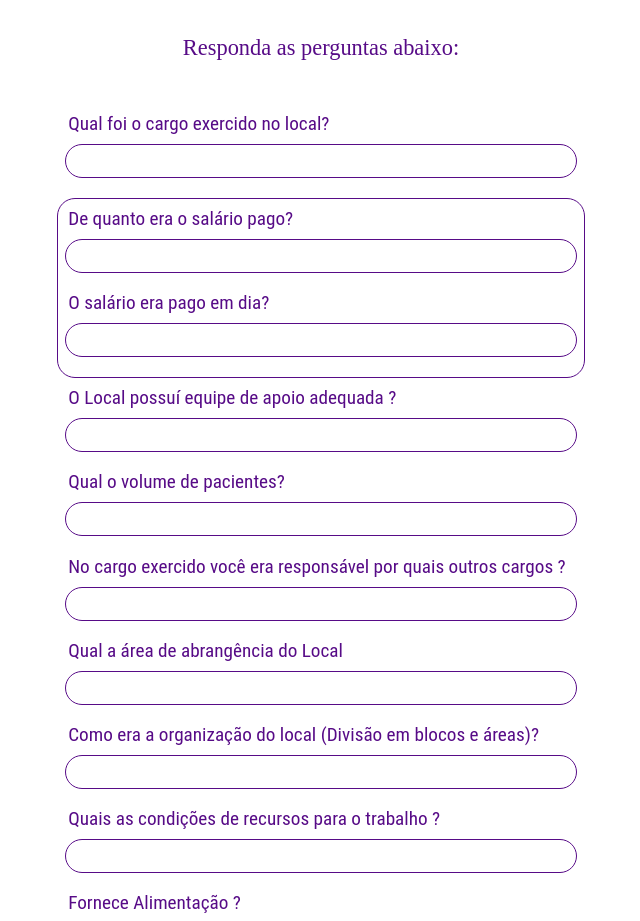
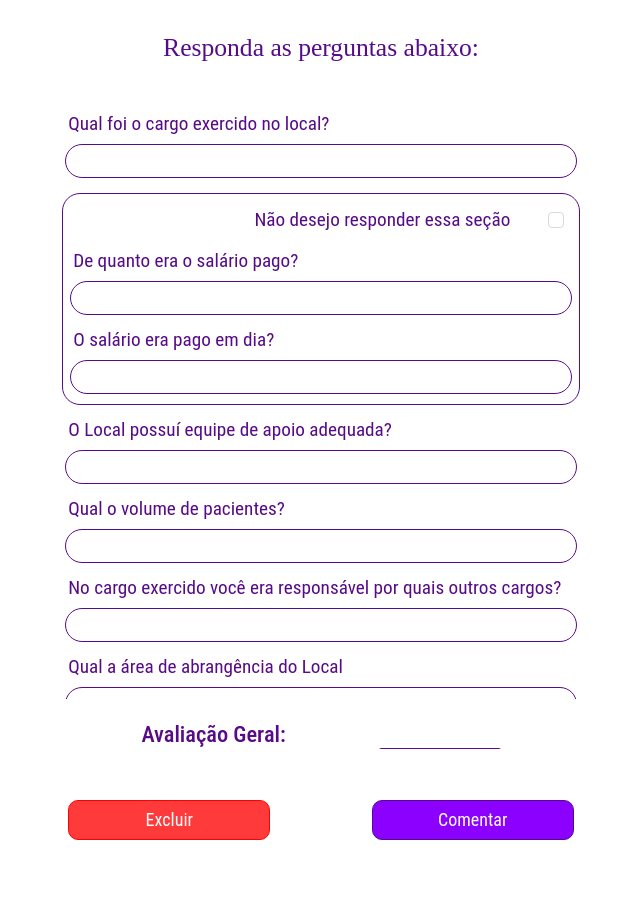
Before and after one commit to cpejr/front-web-mvpclinicas, a React (Vite) app: page /novocomentario in a window 1280 px wide. Shown: the top 921 px of the page, without its empty margins (319-959 px from the left). After the commit the page ends 873 px from the top, so only its background shows below. Built offline with nearby package versions, Linux system fonts and the light colour scheme.

Commit message:
feat: estrutura pronta e inputs funcionais

```diff
--- a/src/Styles/Input/Input.jsx
+++ b/src/Styles/Input/Input.jsx
@@ -36,7 +36,7 @@ const Input = styled.input`
   box-shadow: ${(props) => props.boxShadow};
   border: ${(props) => props.border};
   border-bottom: 1px solid #570B87;
-  color: ${(props) => props.color };
+  color: ${(props) => props.color ?? "#8B00FF" };
 
   &:focus {
     outline: none;
@@ -54,7 +54,7 @@ const Input = styled.input`
 }
 
   /* Margem */
-  margin-bottom: ${(props) => props.marginBottom ?? '2%'};
+  margin-bottom: ${(props) => props.marginBottom};
   margin-left: ${(props) => props.marginLeft};
   margin-right: ${(props) => props.marginRight};
   margin-top: ${(props) => props.marginTop };
--- a/src/pages/NovoComentario/NovoComentario.jsx
+++ b/src/pages/NovoComentario/NovoComentario.jsx
@@ -1,8 +1,9 @@
-import React from "react";
+import React, { useState } from "react";
 import {
   Body,
   CaixaAvaliacao,
   CaixaBotoes,
+  CaixaCheckbox,
   CaixaPerguntas,
   CaixaSalario,
   ConjuntoTituloInput,
@@ -13,118 +14,118 @@ import {
 
 import Botao from "../../Styles/Botao/Botao";
 import Input from "../../Styles/Input/Input";
+import { Checkbox } from "antd";
 
 function NovoComentario() {
+  const [checkPreenchido, setCheckPreenchido] = useState(false);
+  const [respostas, setRespostas] = useState({});
+
+  function estadoCheckbox() {
+    setCheckPreenchido(!checkPreenchido);
+  }
+
+  const preenchendoRespostas = (pergunta, valor) => {
+    setRespostas((prevRespostas) => ({
+      ...prevRespostas,
+      [pergunta]: valor,
+    }));
+  };
+
+  const validarComentario = () => {
+    if (!respostas["Qual foi o cargo exercido no local?"]) {
+      alert("O campo 'Qual foi o cargo exercido no local?' é obrigatório.");
+      return;
+    }
+
+    if (!checkPreenchido && (!respostas["De quanto era o salário pago?"] || !respostas["O salário era pago em dia?"])) {
+      alert("Os campos relacionados ao salário devem ser preenchidos.");
+      return;
+    }
+
+    alert("uhuhuhuh");
+  };
+
+  console.log(respostas)
+
+  const renderizaInput = (pergunta) => (
+    <ConjuntoTituloInput>
+      <TituloInput>{pergunta}</TituloInput>
+      <Input
+        border="1px solid #570B87"
+        borderRadius="18px"
+        height="30px"
+        onChange={(e) => preenchendoRespostas(pergunta, e.target.value)}
+      />
+    </ConjuntoTituloInput>
+  );
+
   return (
     <Body>
       <Titulo>Responda as perguntas abaixo:</Titulo>
       <CaixaPerguntas>
-        <ConjuntoTituloInput>
-          <TituloInput>Qual foi o cargo exercido no local?</TituloInput>
-          <Input
-            border="1px solid #570B87"
-            borderRadius="18px"
-            height="30px"
-          ></Input>
-        </ConjuntoTituloInput>
+        {renderizaInput("Qual foi o cargo exercido no local?")}
         <CaixaSalario>
+          <CaixaCheckbox>
+            <TituloInput justifyContent="center">
+              Não desejo responder essa seção
+            </TituloInput>
+            <Checkbox onChange={estadoCheckbox}></Checkbox>
+          </CaixaCheckbox>
           <ConjuntoTituloInput>
-            <TituloInput>De quanto era o salário pago?</TituloInput>
+            <TituloInput
+              style={{ color: checkPreenchido ? "gray" : "#570B87" }}
+            >
+              De quanto era o salário pago?
+            </TituloInput>
             <Input
               border="1px solid #570B87"
               borderRadius="18px"
               height="30px"
+              disabled={checkPreenchido}
+              style={{
+                borderColor: checkPreenchido ? "gray" : "#570B87",
+                color: checkPreenchido ? "gray" : "#8B00FF",
+              }}
+              onChange={(e) => preenchendoRespostas("De quanto era o salário pago?", e.target.value)}
             ></Input>
           </ConjuntoTituloInput>
           <ConjuntoTituloInput>
-            <TituloInput>O salário era pago em dia?</TituloInput>
+            <TituloInput
+              style={{ color: checkPreenchido ? "gray" : "#570B87" }}
+            >
+              O salário era pago em dia?
+            </TituloInput>
             <Input
               border="1px solid #570B87"
               borderRadius="18px"
               height="30px"
+              disabled={checkPreenchido}
+              style={{
+                borderColor: checkPreenchido ? "gray" : "#570B87",
+                color: checkPreenchido ? "gray" : "#8B00FF",
+              }}
+              onChange={(e) => preenchendoRespostas("O salário era pago em dia?", e.target.value)}
             ></Input>
           </ConjuntoTituloInput>
         </CaixaSalario>
-        <ConjuntoTituloInput>
-          <TituloInput>O Local possuí equipe de apoio adequada ?</TituloInput>
-          <Input
-            border="1px solid #570B87"
-            borderRadius="18px"
-            height="30px"
-          ></Input>
-        </ConjuntoTituloInput>
-        <ConjuntoTituloInput>
-          <TituloInput>Qual o volume de pacientes?</TituloInput>
-          <Input
-            border="1px solid #570B87"
-            borderRadius="18px"
-            height="30px"
-          ></Input>
-        </ConjuntoTituloInput>
-        <ConjuntoTituloInput>
-          <TituloInput>
-            No cargo exercido você era responsável por quais outros cargos ?
-          </TituloInput>
-          <Input
-            border="1px solid #570B87"
-            borderRadius="18px"
-            height="30px"
-          ></Input>
-        </ConjuntoTituloInput>
-        <ConjuntoTituloInput>
-          <TituloInput>Qual a área de abrangência do Local</TituloInput>
-          <Input
-            border="1px solid #570B87"
-            borderRadius="18px"
-            height="30px"
-          ></Input>
-        </ConjuntoTituloInput>
-        <ConjuntoTituloInput>
-          <TituloInput>
-            Como era a organização do local (Divisão em blocos e áreas)?
-          </TituloInput>
-          <Input
-            border="1px solid #570B87"
-            borderRadius="18px"
-            height="30px"
-          ></Input>
-        </ConjuntoTituloInput>
-        <ConjuntoTituloInput>
-          <TituloInput>
-            Quais as condições de recursos para o trabalho ?
-          </TituloInput>
-          <Input
-            border="1px solid #570B87"
-            borderRadius="18px"
-            height="30px"
-          ></Input>
-        </ConjuntoTituloInput>
-        <ConjuntoTituloInput>
-          <TituloInput>Fornece Alimentação ?</TituloInput>
-          <Input
-            border="1px solid #570B87"
-            borderRadius="18px"
-            height="30px"
-          ></Input>
-        </ConjuntoTituloInput>
-        <ConjuntoTituloInput>
-          <TituloInput>
-            Fornece Horário e Local de descanso adequado ?
-          </TituloInput>
-          <Input
-            border="1px solid #570B87"
-            borderRadius="18px"
-            height="30px"
-          ></Input>
-        </ConjuntoTituloInput>
-        <ConjuntoTituloInput>
-          <TituloInput>Algum outro comentário ?</TituloInput>
-          <Input
-            border="1px solid #570B87"
-            borderRadius="18px"
-            height="30px"
-          ></Input>
-        </ConjuntoTituloInput>
+        {renderizaInput("O Local possuí equipe de apoio adequada?")}
+        {renderizaInput("Qual o volume de pacientes?")}
+        {renderizaInput(
+          "No cargo exercido você era responsável por quais outros cargos?",
+          false
+        )}
+        {renderizaInput("Qual a área de abrangência do Local")}
+        {renderizaInput(
+          "Como era a organização do local (Divisão em blocos e áreas)?",
+          false
+        )}
+        {renderizaInput(
+          "Quais as condições de recursos para o trabalho?",
+          false
+        )}
+        {renderizaInput("Fornece Alimentação?")}
+        {renderizaInput("Fornece Horário e Local de descanso adequado?")}
+        {renderizaInput("Algum outro comentário?")}
       </CaixaPerguntas>
       <CaixaAvaliacao>
         <TituloAvaliacao>Avaliação Geral:</TituloAvaliacao>
@@ -139,7 +140,9 @@ function NovoComentario() {
         >
           Excluir
         </Botao>
-        <Botao width="40%">Comentar</Botao>
+        <Botao width="40%" onClick={validarComentario}>
+          Comentar
+        </Botao>
       </CaixaBotoes>
     </Body>
   );
--- a/src/pages/NovoComentario/Styles.js
+++ b/src/pages/NovoComentario/Styles.js
@@ -9,11 +9,11 @@ export const Body = styled.div`
 `;
 
 export const Titulo = styled.div`
-  width: 100%;
-  height: 10%;
+  width: 40%;
+  height: 20%;
   font-family: "Barlow";
-  font-weight: 400;
-  font-size: 1.4em;
+  font-weight: 500;
+  font-size: 1.6em;
   line-height: 30px;
   display: flex;
   align-items: center;
@@ -29,19 +29,22 @@ export const Titulo = styled.div`
 
 export const CaixaPerguntas = styled.div`
   display: flex;
+  width: 40%;
+  height: 70vh;
   flex-direction: column;
-  justify-content: space-evenly;
   align-items: center;
-  gap: 10px;
-  width: 40%;
   padding: 2%;
-  white-space: pre-wrap;
-  word-wrap: break-word;
-  height: auto;
-  overflow-y: auto;
+  gap: 15px;
+  overflow-y: scroll;
+  overflow-x: hidden;
 
   ::-webkit-scrollbar {
-    width: 0px;
+    width: 5px;
+  }
+
+  ::-webkit-scrollbar-thumb {
+    background-color: #888;
+    border-radius: 5px;
   }
 
   @media (max-width: 900px) {
@@ -53,18 +56,30 @@ export const CaixaPerguntas = styled.div`
   }
 `;
 
+/* display: flex;
+    align-items: center;
+    flex-direction: column;
+    width: 93%;
+    height: 70vh;
+    max-height: 512px;
+    overflow: auto;
+    padding: 8px;
+    margin-top: 3%;
+    box-shadow: 0 4px 2px 0 rgba(0,0,0,0.2), 0 6px 20px 0 rgba(0,0,0,0.19);
+    border-width: 0.1em;
+    border-radius: 3px; */
 
 export const CaixaSalario = styled.div`
   display: flex;
   flex-direction: column;
   justify-content: center;
-  align-items: center;
-  gap: 10px;
+  align-items: flex-end;
+  gap: 15px;
   height: 70%;
-  width: 100%;
+  width: 98%;
+  border: 1px solid #570b87;
+  border-radius: 18px;
   padding: 2%;
-  border: 1px solid #570B87;
-  border-radius: 18px;
 `;
 
 export const ConjuntoTituloInput = styled.div`
@@ -93,6 +108,8 @@ export const TituloInput = styled.div`
   justify-content: flex-start;
   color: #570b87;
 
+  justify-content: ${(props) => props.justifyContent};
+
   @media (max-width: 900px) {
     font-size: 1em;
   }
@@ -102,16 +119,17 @@ export const CaixaAvaliacao = styled.div`
   display: flex;
   flex-direction: row;
   justify-content: space-evenly;
+  width: 30%;
+  padding: 2%;
+`;
+
+export const CaixaCheckbox = styled.div`
+  display: flex;
+  flex-direction: row;
+  justify-content: space-around;
   align-items: center;
-  width: 40%;
-
-  @media (max-width: 900px) {
-    width: 60%;
-  }
-
-  @media (max-width: 700px) {
-    gap: 5px;
-  }
+  width: 70%;
+  padding: 1%;
 `;
 
 export const TituloAvaliacao = styled.div`
```
